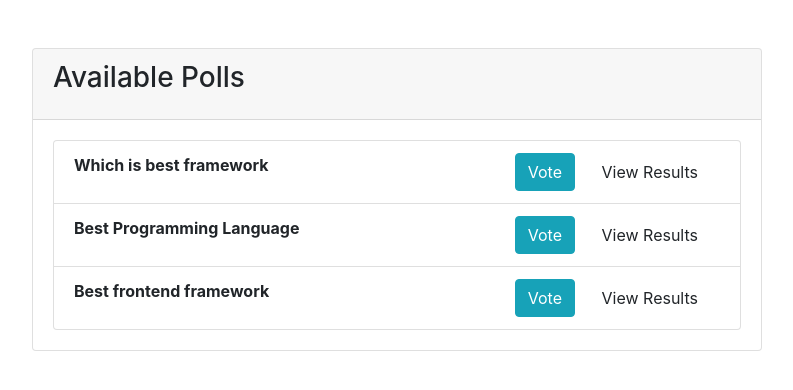
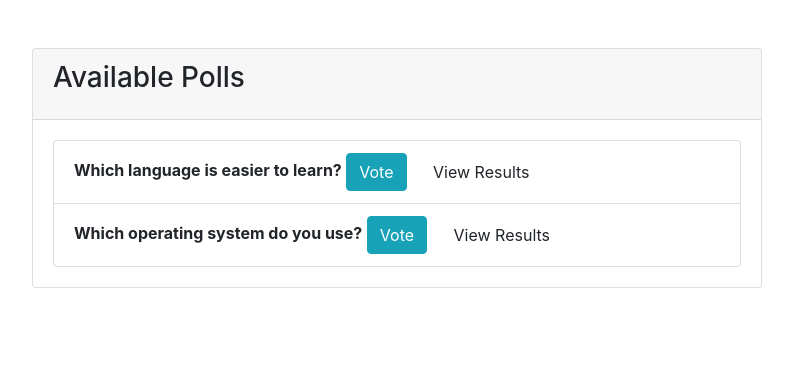
Before and after one commit to Ramkumar-45/Pollapp, a Django app: page / in a window 1280 px wide. Shown: the part 64-454 px from the top of the page, without its empty margins (53-846 px from the left). Run offline with Django 3.2, Linux system fonts and the light colour scheme; data comes from the database, SQL or seed files in the repository; some libraries are stand-ins or nearby versions.

Commit message:
Update home.html

```diff
--- a/templates/poll/home.html
+++ b/templates/poll/home.html
@@ -12,16 +12,20 @@
 
                 <div class="card-body">
                     <ul class="list-group">
-                        {% for poll in polls %}
-                            <li class="list-group-item">
-                                <strong>{{ poll.question }}</strong>
-                                <span class="float-right">
-                                <a href="{% url 'vote' poll.id %}" class="btn btn-info btn-xs">Vote</a> &nbsp;
-                                <a href="{% url 'result' poll.id %}" class="btn btn-default btn-xs">View Results</a> &nbsp;
+                        <li class="list-group-item">
+                            <strong>Which language is easier to learn?</strong>
+                            <span class="pull-right">
+                                <a href="#" class="btn btn-info btn-xs">Vote</a> &nbsp;
+                                <a href="#" class="btn btn-default btn-xs">View Results</a> &nbsp;
                             </span>
-                            </li>
-
-                        {% endfor %}
+                        </li>
+                        <li class="list-group-item">
+                            <strong>Which operating system do you use?</strong>
+                            <span class="pull-right">
+                                <a href="#" class="btn btn-info btn-xs">Vote</a> &nbsp;
+                                <a href="#" class="btn btn-default btn-xs">View Results</a> &nbsp;
+                            </span>
+                        </li>
                     </ul>
                 </div>
 
```
